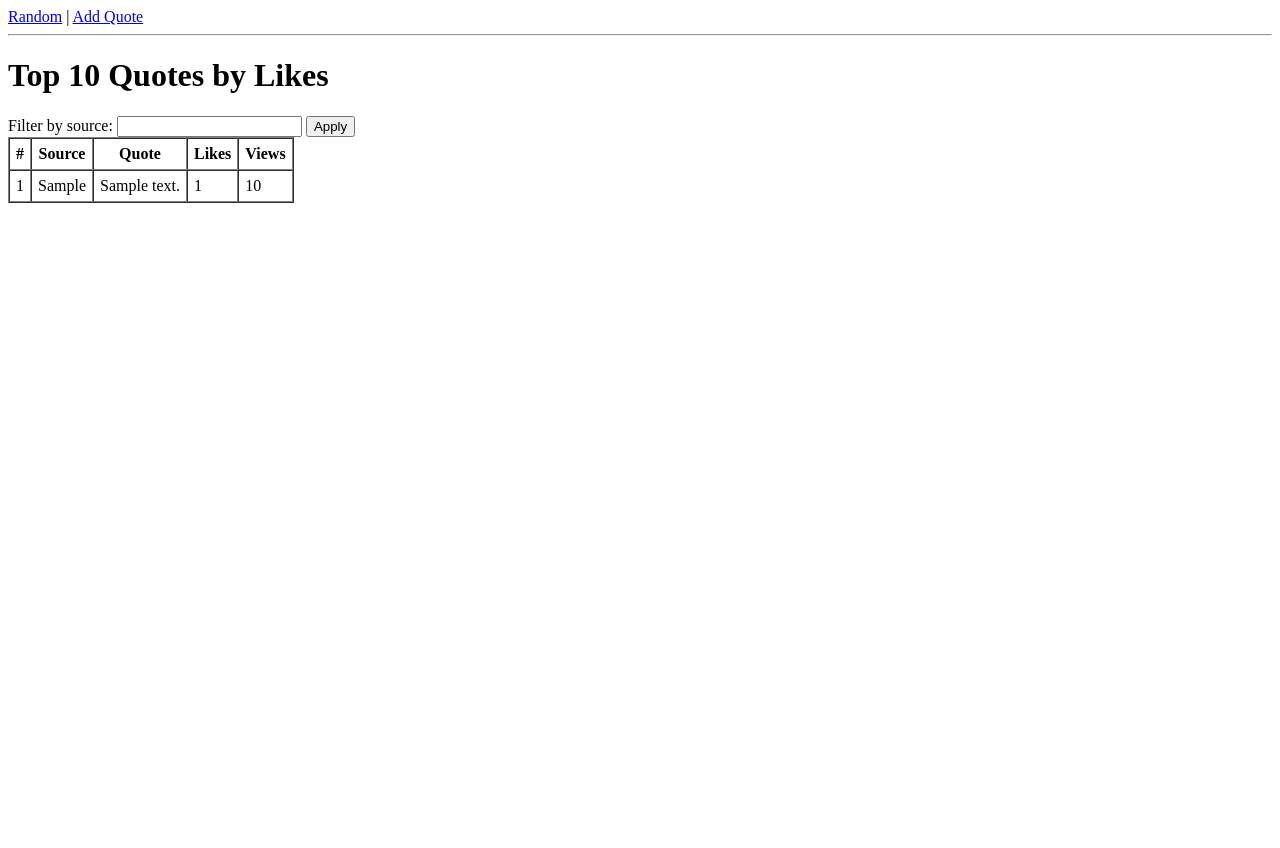
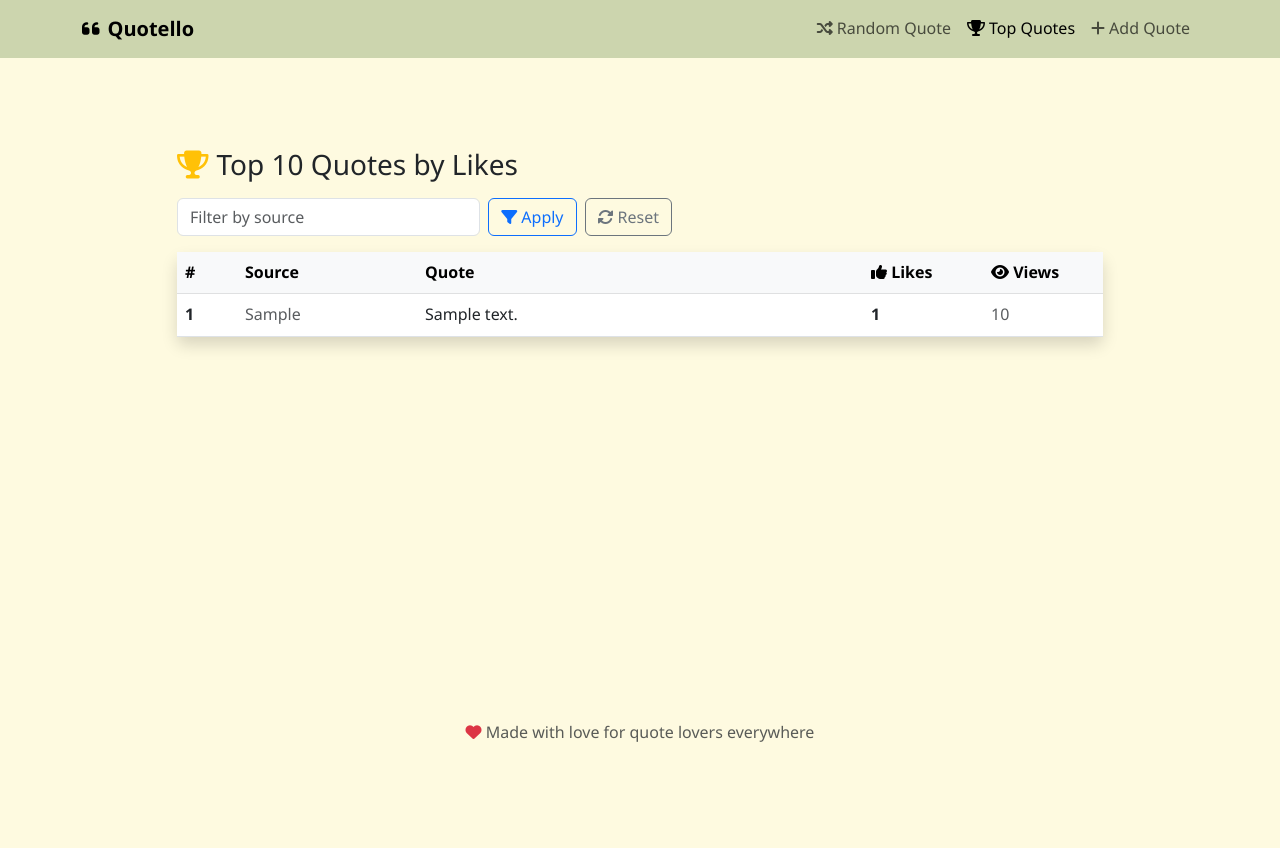
Before and after one commit to Amirka-Kh/quotes, a Django app: page /quotes/popular/ in a window 1280 px wide. Before the commit the page ends 203 px from the top, so only its background shows below. Run offline with Django 5.2, Linux system fonts and the light colour scheme; tables that the repository leaves empty hold one stand-in row (values such as "Sample post").

Commit message:
Update popular quotes page design

```diff
--- a/templates/quotes/popular.html
+++ b/templates/quotes/popular.html
@@ -1,51 +1,62 @@
-<!DOCTYPE html>
-<html>
-<head>
-    <meta charset="utf-8" />
-    <title>Top Quotes</title>
-</head>
-<body>
-<nav>
-    <a href="{% url 'quotes:random' %}">Random</a> |
-    <a href="{% url 'quotes:add' %}">Add Quote</a>
-</nav>
-<hr/>
+{% extends 'base.html' %}
+{% load static %}
 
-<h1>Top 10 Quotes by Likes</h1>
+{% block title %}Top Quotes - Quotello {% endblock %}
 
-<form method="get">
-    <label>Filter by source:
-        <input type="text" name="source" value="{{ active_source|default:'' }}" />
-    </label>
-    <button type="submit">Apply</button>
+{% block content %}
+<div class="container">
+    <div class="row justify-content-center">
+        <div class="col-lg-10">
+            <div class="d-flex align-items-center justify-content-between mb-3">
+                <h1 class="h3 m-0">
+                    <i class="fas fa-trophy text-warning me-2"></i>Top 10 Quotes by Likes
+                </h1>
+            </div>
+
+            <form method="get" class="row g-2 mb-3">
+                <div class="col-sm-6 col-md-4">
+                    <input class="form-control" type="text" name="source" placeholder="Filter by source" value="{{ active_source|default:'' }}" />
+                </div>
+                <div class="col-auto">
+                    <button class="btn btn-outline-primary" type="submit"><i class="fas fa-filter me-1"></i>Apply</button>
+                </div>
+                <div class="col-auto">
+                    <a class="btn btn-outline-secondary" href="{% url 'quotes:popular' %}"><i class="fas fa-rotate me-1"></i>Reset</a>
+                </div>
             </form>
 
-<table border="1" cellpadding="6" cellspacing="0">
-    <thead>
+            <div class="card shadow-custom border-0">
+                <div class="table-responsive">
+                    <table class="table align-middle mb-0">
+                        <thead class="table-light">
                         <tr>
-        <th>#</th>
-        <th>Source</th>
+                            <th style="width:60px">#</th>
+                            <th style="width:180px">Source</th>
                             <th>Quote</th>
-        <th>Likes</th>
-        <th>Views</th>
+                            <th style="width:120px"><i class="fas fa-thumbs-up"></i> Likes</th>
+                            <th style="width:120px"><i class="fas fa-eye"></i> Views</th>
                         </tr>
                         </thead>
                         <tbody>
                         {% for q in quotes %}
                             <tr>
-            <td>{{ forloop.counter }}</td>
-            <td>{{ q.source }}</td>
-            <td>{{ q.text|truncatechars:120 }}</td>
-            <td>{{ q.likes }}</td>
-            <td>{{ q.views }}</td>
+                                <td class="fw-semibold">{{ forloop.counter }}</td>
+                                <td class="text-muted">{{ q.source }}</td>
+                                <td>{{ q.text|truncatechars:140 }}</td>
+                                <td class="fw-semibold">{{ q.likes }}</td>
+                                <td class="text-muted">{{ q.views }}</td>
                             </tr>
                         {% empty %}
                             <tr>
-            <td colspan="5">No quotes found.</td>
+                                <td colspan="5" class="text-center p-4 text-muted">No quotes found.</td>
                             </tr>
                         {% endfor %}
                         </tbody>
                     </table>
+                </div>
+            </div>
+        </div>
+    </div>
 
-</body>
-</html>
+</div>
+{% endblock %}
```
Lines whose indentation alone changed are shown as unchanged.
